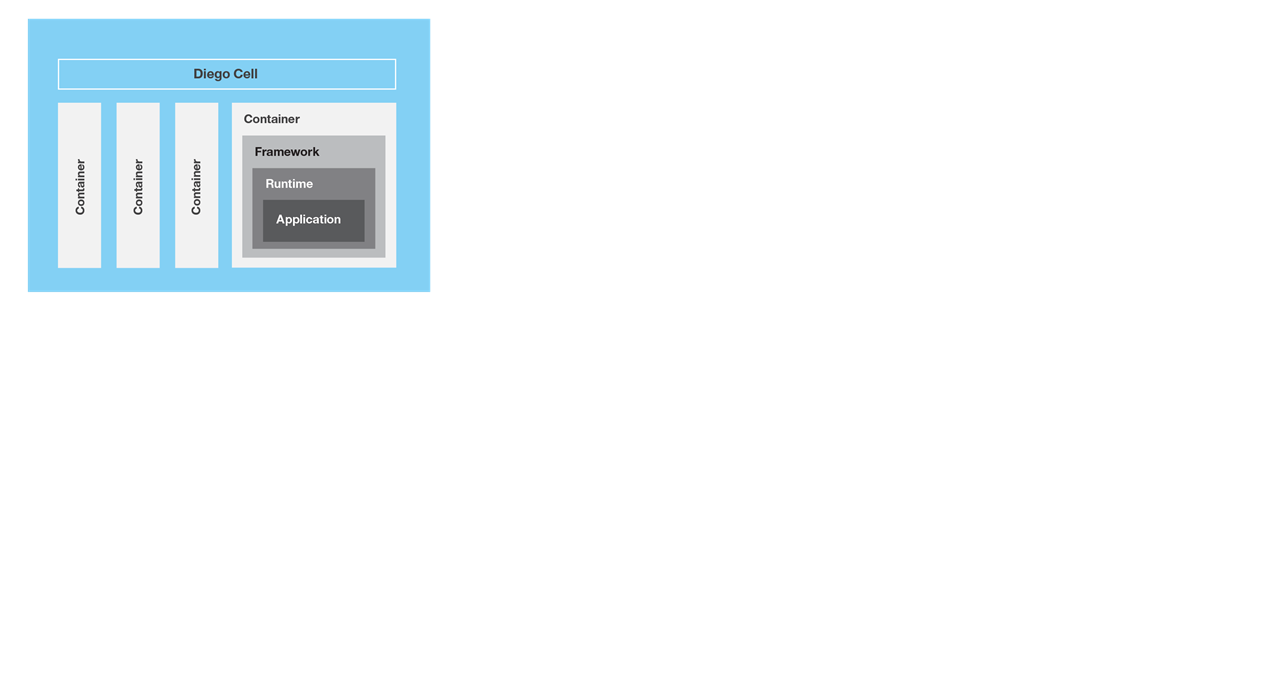
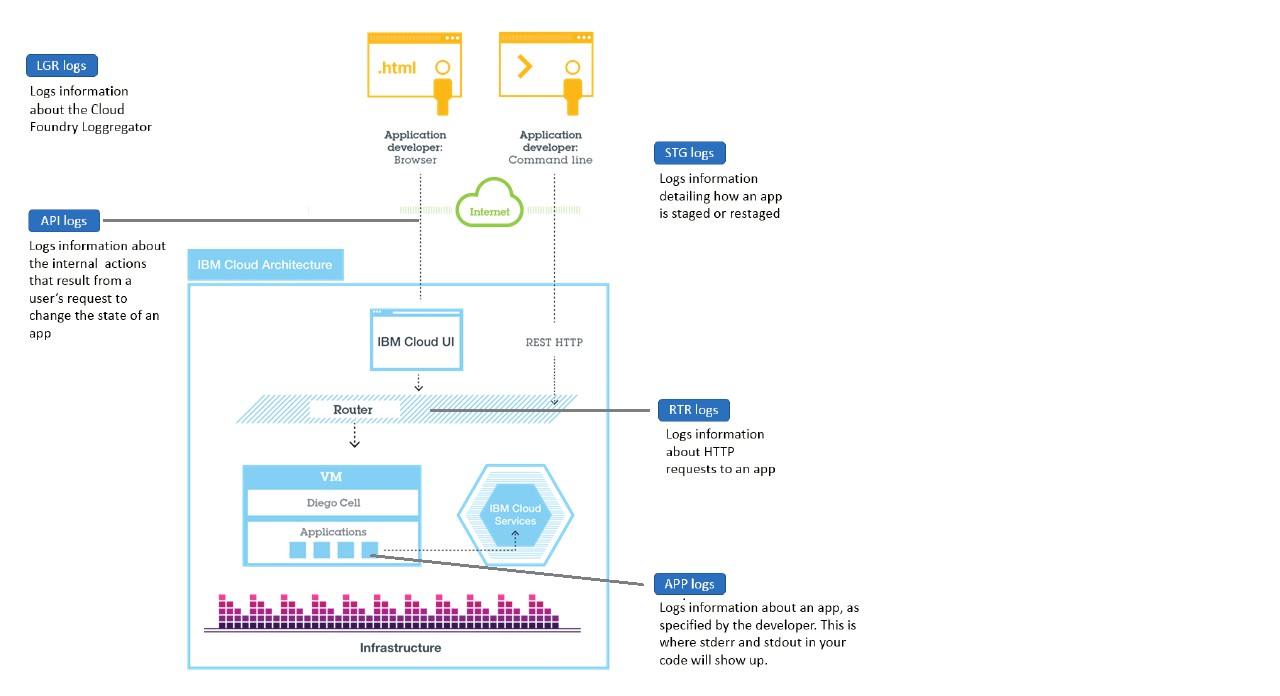
Before and after one commit to TinaLindhqvist/anotherApp, a website: page public/index.html in a window 1280 px wide. Both pictures are taken after a click on the button "Logs". Shown: the part 195-891 px from the top of the page. Before the commit the page ends 800 px from the top, so only its background shows below. Drawn offline with nearby package versions, Linux system fonts and the light colour scheme.

Commit message:
all images added

```diff
--- a/public/index.html
+++ b/public/index.html
@@ -34,8 +34,8 @@
 		<div id="test1" class="testItem">
 			<!-- First row -->
 	<h2 id="test1header">Presentation</h2>
-		<p><img alt="resource" src="muralOverview.png"></p>
-		<p>Version: 1</p>
+		<p><img alt="resource" src="muralOverview.png" style="width:50%"; "height:50%"></p>
+        <p>Version: 1</p>
 	</div>
 		</div>
 	</div>
@@ -51,7 +51,7 @@
         	<td>
         	<p>The <strong> Router </strong> routes incoming traffic to the appropriate component in the environment. For example, the Router sends traffic to the Cloud Controller for management of applications in their lifecycle or a hosted application on a Diego Cell. The Router is informed of active application instances through the router-emitter that monitors status in the Diego Bulletin Board Service (BBS).</p>
         	<p>The <strong> Diego Cell</strong>  hosts application instances, reports application status to the Diego Bulletin Board Service (BBS), and provides application logs, errors, and metrics to the Loggregator. Application instances live inside Garden containers. Containerization ensures that application instances run in isolation, get their fair share of resources, and are protected from noisy neighbors.</p>
-        	<p><img src="diegocell.png" alt="architecture"></p>
+        	<p><img src="diegocell.png" alt="diego"></p>
         	<p>The <strong> Service broker </strong> advertises a catalog of service offerings and service plans to Bluemix and Cloud Foundry, and receives calls from Cloud Foundry for four functions: create, delete, bind, and unbind. The broker then passes these calls to the service itself.</p>
         	</td>
 		</tr>
@@ -61,7 +61,7 @@
 	<div class="w3-container">
 	<div id="test3" class="testItem" style="display:none">
 		<h2 id="test3header">Logs</h2>
-	<p><img src="diegocell.png" alt="architecture"></p>
+	<p><img src="logs.png" alt="logs"></p>
 	</div>
     	<div class="w3-container">
 	<div id="test4" class="testItem" style="display:none">
```
Also changed, not shown: public/logs.png (added), public/muralOverview.png.
